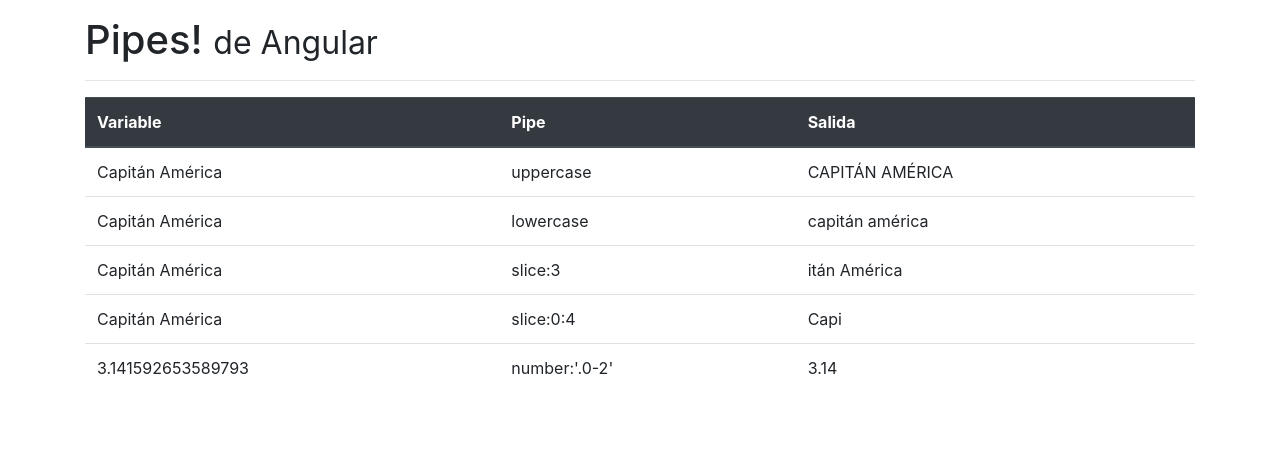
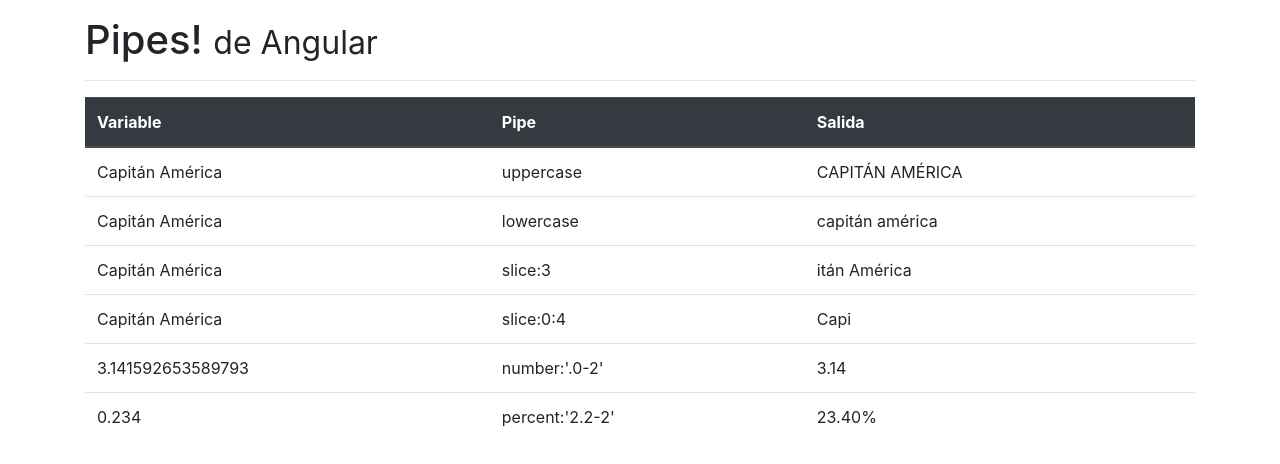
Before and after one commit to hitses/curso-angular-2020, an Angular app in the folder pipes/: page / in a window 1280 px wide. Shown: the top 464 px of the page. Built offline with nearby package versions, Linux system fonts and the light colour scheme.

Commit message:
Pipe percent

```diff
--- a/pipes/src/app/app.component.html
+++ b/pipes/src/app/app.component.html
@@ -37,6 +37,11 @@
           <td>number:'.0-2'</td>
           <td>{{pi | number:'.0-2'}}</td>
         </tr>
+        <tr>
+          <td>{{porcentaje}}</td>
+          <td>percent:'2.2-2'</td>
+          <td>{{porcentaje | percent:'2.2-2'}}</td>
+        </tr>
       </tbody>
     </table>
   </div>
--- a/pipes/src/app/app.component.ts
+++ b/pipes/src/app/app.component.ts
@@ -8,4 +8,5 @@
 export class AppComponent {
   nombre = 'Capitán América';
   pi = Math.PI;
+  porcentaje = 0.234;
 }
```
